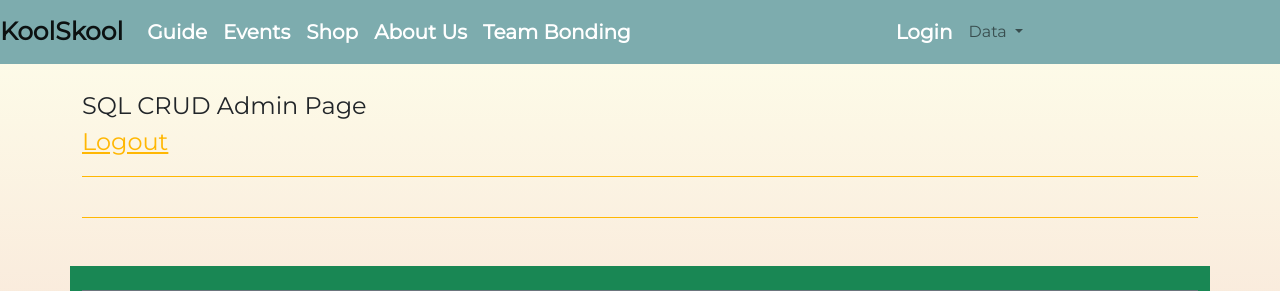
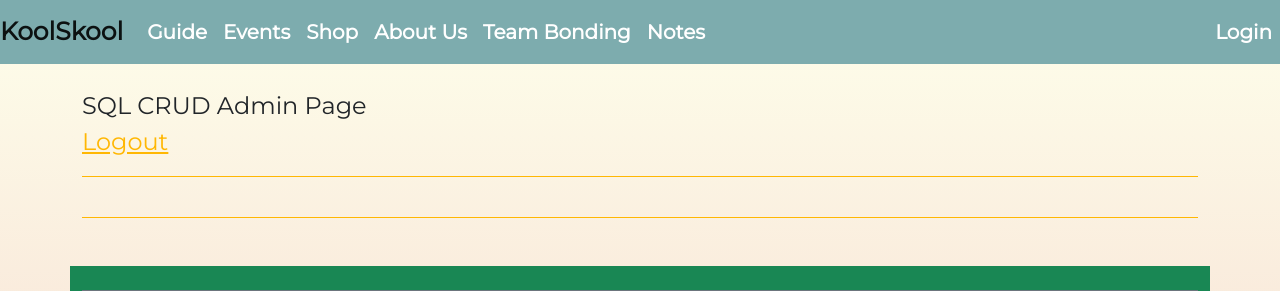
Before and after one commit to aaditgupta21/Fotography, a Flask app: page /crud/ in a window 1280 px wide. Shown: the top 291 px of the page. Run offline with Flask 2, Linux system fonts and the light colour scheme; a user stored in the database is signed in; data comes from the database, SQL or seed files in the repository; some libraries are stand-ins or nearby versions.

Commit message:
notes nav

```diff
--- a/templates/layouts/navbar.html
+++ b/templates/layouts/navbar.html
@@ -24,7 +24,9 @@ This HTML is setup as a fragment allowing it to be "included" by other HTML file
       <li class="nav-item">
         <a style="color: white; font-weight: bold; font-size: 20px;" class="nav-link" href={{ url_for('activity')}}>Team Bonding</a>
       </li>
-
+      <li>
+          <a style="color: white; font-weight: bold; font-size: 20px;" class="nav-link" href={{url_for('notes.notes')}}>Notes</a>
+      </li>
 
     </ul>
     <ul class="navbar-nav" style="margin-left: auto ">
@@ -33,19 +35,4 @@ This HTML is setup as a fragment allowing it to be "included" by other HTML file
       </li>
     </ul>
   </div>
-    <div class="collapse navbar-collapse" id="navbarNavDarkDropdown">
-        <ul class="navbar-nav">
-            <li class="nav-item dropdown">
-                <a class="nav-link dropdown-toggle" href="#" id="navbarDarkDropdownMenuLink" role="button" data-bs-toggle="dropdown" aria-expanded="false">
-                    Data
-                </a>
-                <ul class="dropdown-menu dropdown-menu-dark" aria-labelledby="navbarDarkDropdownMenuLink">
-                    <li><a class="dropdown-item" href={{url_for('notes.notes')}}>SQL Notes</a></li>
-                    <li><a class="dropdown-item" href={{url_for('crud.crud')}}>SQL CRUD</a></li>
-{#                    <li><a class="dropdown-item" href={{url_for('crud_api.crud_api')}}>SQL CRUD Async</a></li>#}
-{#                    <li><a class="dropdown-item" href={{url_for('crud.search')}}>SQL Search</a></li>#}
-                </ul>
-            </li>
-        </ul>
-    </div>
 </nav>
```
